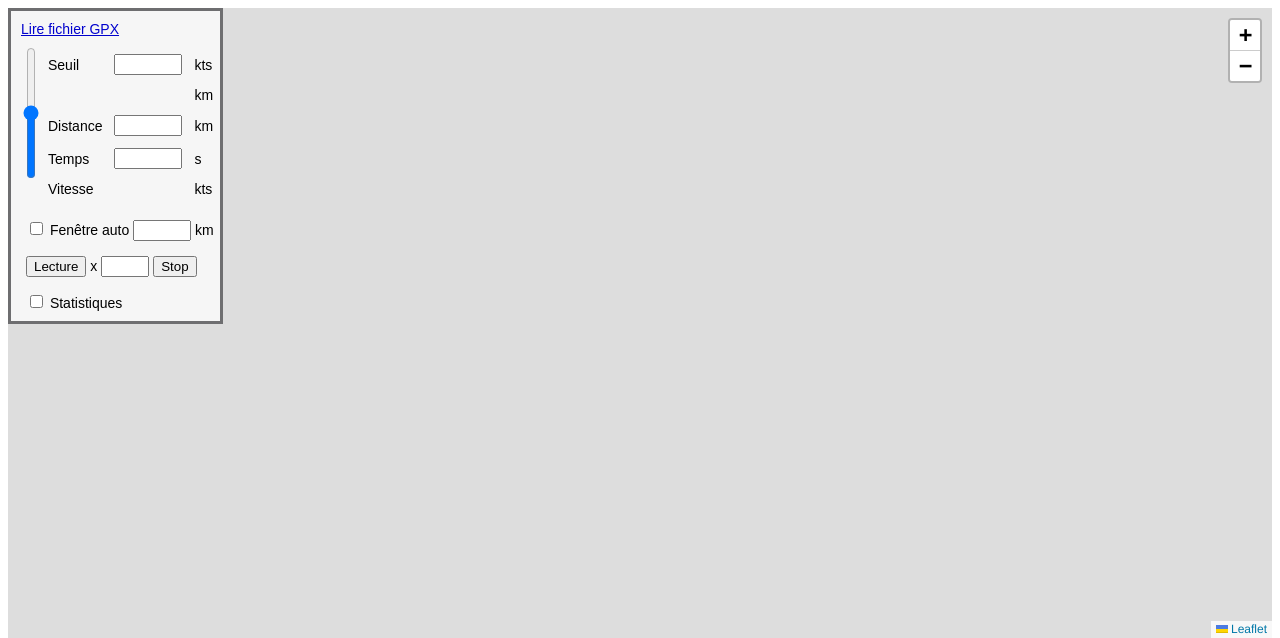
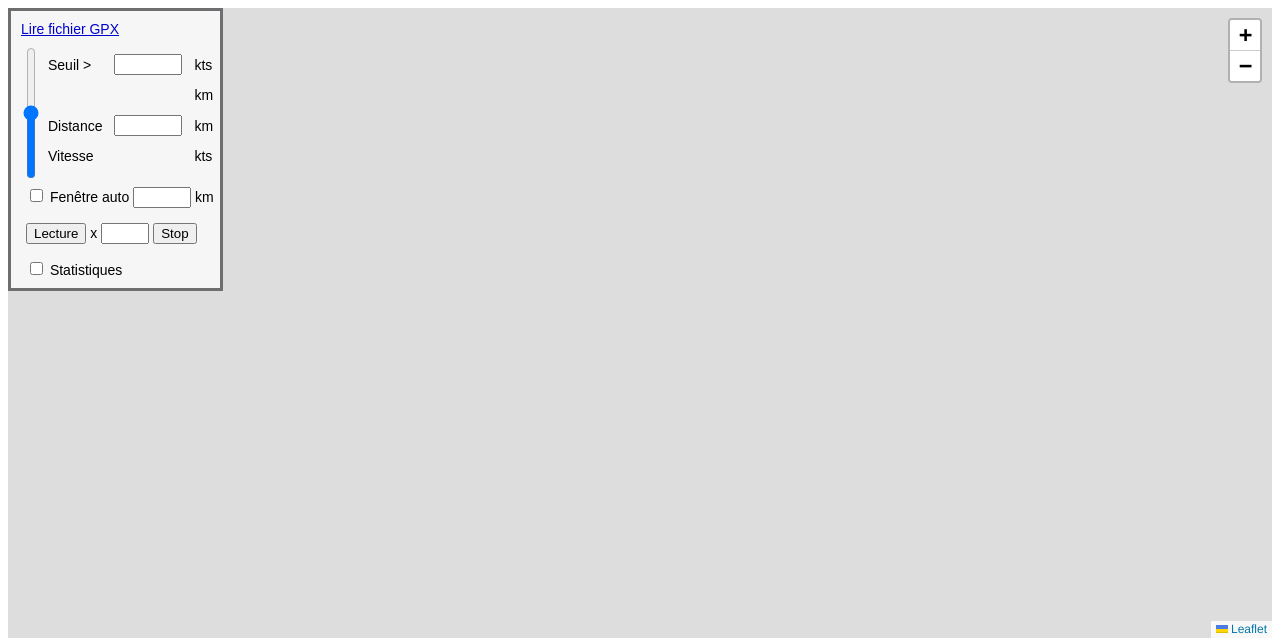
Before and after one commit to jeeve/greduvent, a PHP site: page /sensations/visu-gpx/visu-gpx.php in a window 1280 px wide. Shown: the top 638 px of the page. Run offline with PHP 8.4, Linux system fonts and the light colour scheme; some libraries are stand-ins or nearby versions.

Commit message:
temps si video

```diff
--- a/sensations/visu-gpx/visu-gpx.js
+++ b/sensations/visu-gpx/visu-gpx.js
@@ -162,6 +162,7 @@ function initParametres() {
   $("#temps").val("0");
   $("#vitesse").text("0.00");
   if (getParameterByName("videoid")) {
+    $("#ligne-temps").css("display", "table-row");
     $("#rapidite").val("1");
   } else {
     $("#rapidite").val("10");
@@ -967,7 +968,6 @@ function CreePlageVideo() {
 function closestSortedValueIndex(array, value) {
   var result = 0;
   var lastDelta = +Infinity;
-
   array.some(function (item, index) {
       var delta = Math.abs(value - item);
       if (delta >= lastDelta) {
--- a/sensations/visu-gpx/visu-gpx.php
+++ b/sensations/visu-gpx/visu-gpx.php
@@ -29,7 +29,7 @@
             <div class="seuil">
                 <table>
                     <tr>
-                        <td><label>Seuil</label></td>
+                        <td><label>Seuil ></label></td>
                         <td><input type="text" id="seuil"></input></td>
                         <td>kts</td>
                     </tr>
@@ -45,7 +45,7 @@
                         <td><input type="text" id="position"></input></td>
                         <td>km</td>
                     </tr>
-                    <tr>
+                    <tr id="ligne-temps" style="display: none;">
                         <td><label>Temps</label></td>
                         <td><input type="text" id="temps"></input></td>
                         <td>s</td>
```
